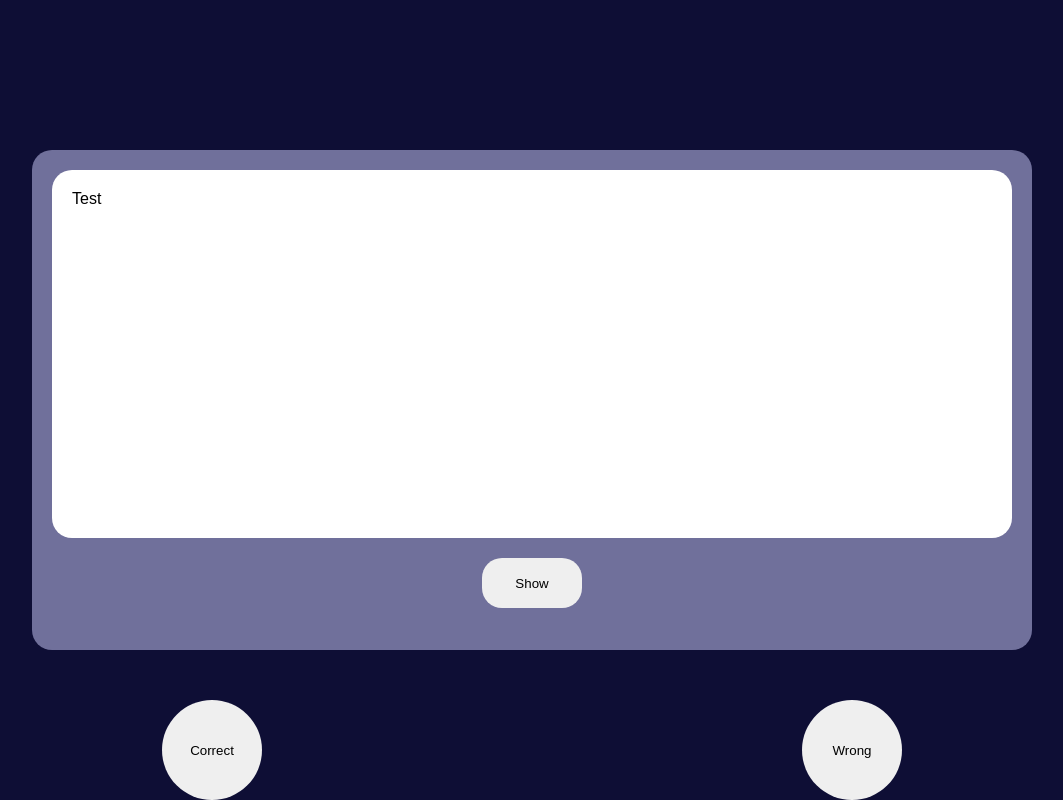
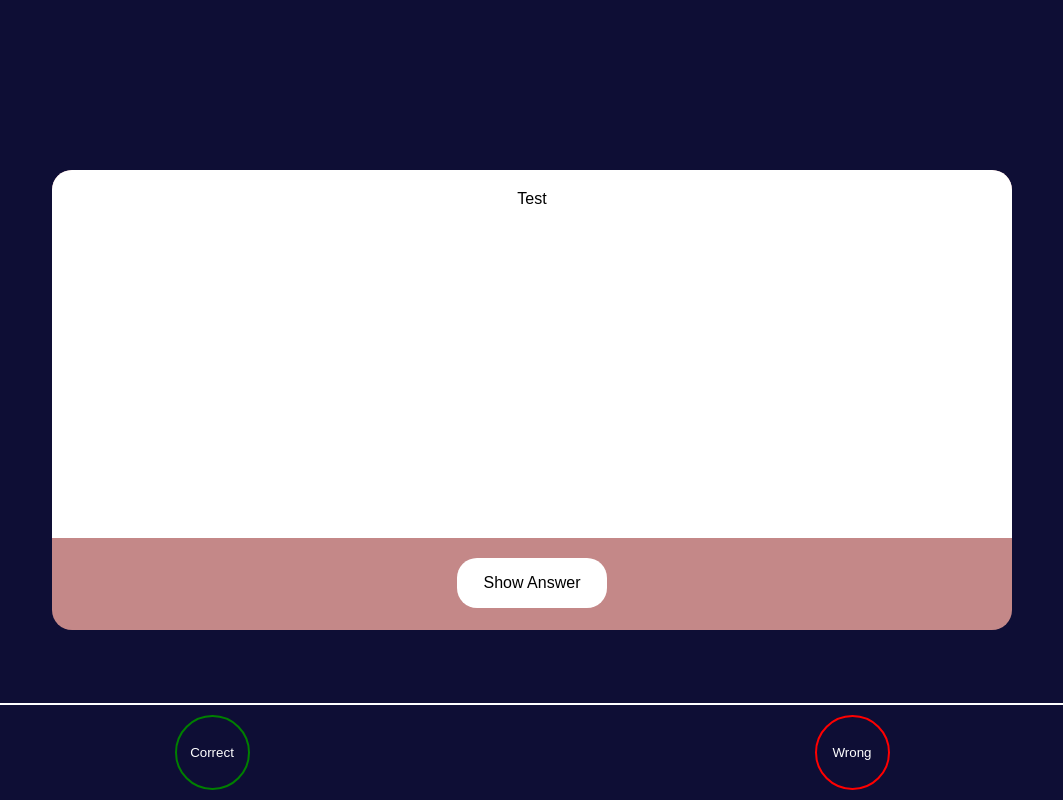
Before and after one commit to patschwendeman/prototype, a React app in the folder client/: page / in a window 1280 px wide. Shown: the whole page, without its empty margins (108-1171 px from the left). Built offline with nearby package versions, Linux system fonts and the light colour scheme; no server answers.

Commit message:
Add Card Flip

```diff
--- a/client/src/app/App.js
+++ b/client/src/app/App.js
@@ -23,7 +23,12 @@ function App() {
   const [cards, setCards] = useState(mock);
   const [cardLength, setCardLength] = useState(0);
   const [cardCounter, setCardCounter] = useState(0);
-  const [showAnsw, setShowAnsw] = useState('false');
+
+
+
+
+
+
 
 
   //Fetch Cards from DB
@@ -35,15 +40,10 @@ function App() {
     }
   }
 
-  //Change Answer and Question Content
-  const handleShowAnsw = () => {
-      if(showAnsw === 'true') setShowAnsw('false')
-      if(showAnsw === 'false') setShowAnsw('true')
-  };
+
 
   //Show next Card
   const handleNext = () => {
-    setShowAnsw('false')
     if(cardCounter === cardLength - 1){
       setCardCounter(0);
     }
@@ -61,11 +61,20 @@ function App() {
   return (
     <>
       <div className="App">
-        <Card
-          currentCard = { cards[cardCounter] }
-          showAnsw = { showAnsw }
-          handleShowAnsw = { handleShowAnsw }
-        />
+        <div className="card">
+          <Card
+                currentCard = { cards[cardCounter] }
+
+
+
+
+            />
+
+        </div>
+
+
+
+
       </div>
       < FeedbackBar handleNext={ handleNext } />
     </>
--- a/client/src/components/AnswerContainer.js
+++ /dev/null
@@ -1,7 +0,0 @@
-const AnswerContainer = ({ answer }) => {
-    return(
-        <p>{ answer }</p>
-    );
-};
-
-export { AnswerContainer };
--- a/client/src/components/Card.js
+++ b/client/src/components/Card.js
@@ -1,38 +1,42 @@
-import { useState } from "react";
-import { QuestContainer } from "./QuestContainer";
-import { AnswerContainer } from "./AnswerContainer";
 import "../style/Card.css";
 
-const Card = ({ currentCard, showAnsw, handleShowAnsw }) => {
+const Card = ({ currentCard }) => {
 
 
 
-    if(showAnsw === "false"){
+
         return(
-            <div className="card">
+            <>
+                <div className="card-inner">
+                    <div className="card-front">
                         <div className="cardContent">
-                    <QuestContainer quest={ currentCard.quest } />
+                            <p>{currentCard.quest}</p>
                         </div>
                         <div className="cardNavigation">
-                    <button onClick={ handleShowAnsw }>Show</button>
+                        <div className="info">Show Answer</div>
+
 
                         </div>
                     </div>
-        );
-    }
-    else {
-        return(
-            <div className="card">
+                    <div className="card-back">
                         <div className="cardContent">
-                    <AnswerContainer answer={ currentCard.answer } />
+                            <p>{currentCard.answer}</p>
                         </div>
                         <div className="cardNavigation">
-                    <button onClick={ handleShowAnsw }>Show</button>
+                            <div className="info">Show Question</div>
+
 
                         </div>
                     </div>
+
+                </div>
+
+            </>
+
+
         );
-    }
+
+
 
 
 }
--- a/client/src/components/FeedbackBar.js
+++ b/client/src/components/FeedbackBar.js
@@ -3,8 +3,8 @@ import "../style/FeedbackBar.css";
 const FeedbackBar = ({ handleNext }) => {
     return(
         <div className="FeedbackBar">
-            <button onClick={ handleNext }>Correct</button>
-            <button onClick={ handleNext }>Wrong</button>
+            <button id="correct" onClick={ handleNext }>Correct</button>
+            <button id="wrong" onClick={ handleNext }>Wrong</button>
         </div>
     );
 }
--- a/client/src/components/QuestContainer.js
+++ /dev/null
@@ -1,10 +0,0 @@
-const QuestContainer = ({ quest }) => {
-
-    return(
-        <p>
-            { quest }
-        </p>
-    );
-};
-
-export { QuestContainer };
--- a/client/src/style/App.css
+++ b/client/src/style/App.css
@@ -17,3 +17,8 @@
     align-items: center;
     z-index: 1;
 }
+
+.card {
+  background-color: transparent;
+  perspective: 1000px; /* Remove this if you don't want the 3D effect */
+}
--- a/client/src/style/Card.css
+++ b/client/src/style/Card.css
@@ -10,8 +10,10 @@
 .cardContent {
     height: 80%;
     background-color: rgb(255, 255, 255);
-    border-radius: 20px;
+    border-start-start-radius: 20px;
+    border-start-end-radius: 20px;
     padding: 20px;
+
 }
 .cardNavigation {
     display: flex;
@@ -20,12 +22,47 @@
 
 }
 
-
-
-
-button {
-    width: 100px;
+.info {
+    width: 150px;
     height: 50px;
     border: none;
     border-radius: 20px;
+    background-color: white;
+    display: flex;
+    align-items: center;
+    justify-content: center;
 }
+
+.card-inner {
+  position: relative;
+  width: 100%;
+  height: 100%;
+  text-align: center;
+  transition: transform 0.8s;
+  transform-style: preserve-3d;
+}
+
+.card:active    .card-inner {
+  transform: rotateY(180deg);
+}
+
+.card-front, .card-back {
+  position: absolute;
+  width: 100%;
+  height: 100%;
+  -webkit-backface-visibility: hidden; /* Safari */
+  backface-visibility: hidden;
+}
+
+.card-front {
+  background-color: rgb(196, 136, 136);
+  color: black;
+  border-radius: 20px;
+}
+
+.card-back {
+  background-color: rgb(90, 126, 158);
+  color: black;
+  border-radius: 20px;
+  transform: rotateY(180deg);
+}
--- a/client/src/style/FeedbackBar.css
+++ b/client/src/style/FeedbackBar.css
@@ -5,10 +5,22 @@
     justify-content: space-around;
     width: 100%;
     z-index: 100;
+    border-top: solid white 2px;
 }
 
 .FeedbackBar Button {
     border-radius: 100px;
-    width: 100px;
-    height: 100px;
+    border: white solid 2px;
+    width: 75px;
+    height: 75px;
+    background-color: transparent;
+    color: white;
+    margin: 10px 0 10px 0;
 }
+
+#correct {
+    border: green solid 2px;
+}
+#wrong {
+    border: red solid 2px;
+}
```
Lines whose indentation alone changed are shown as unchanged.
